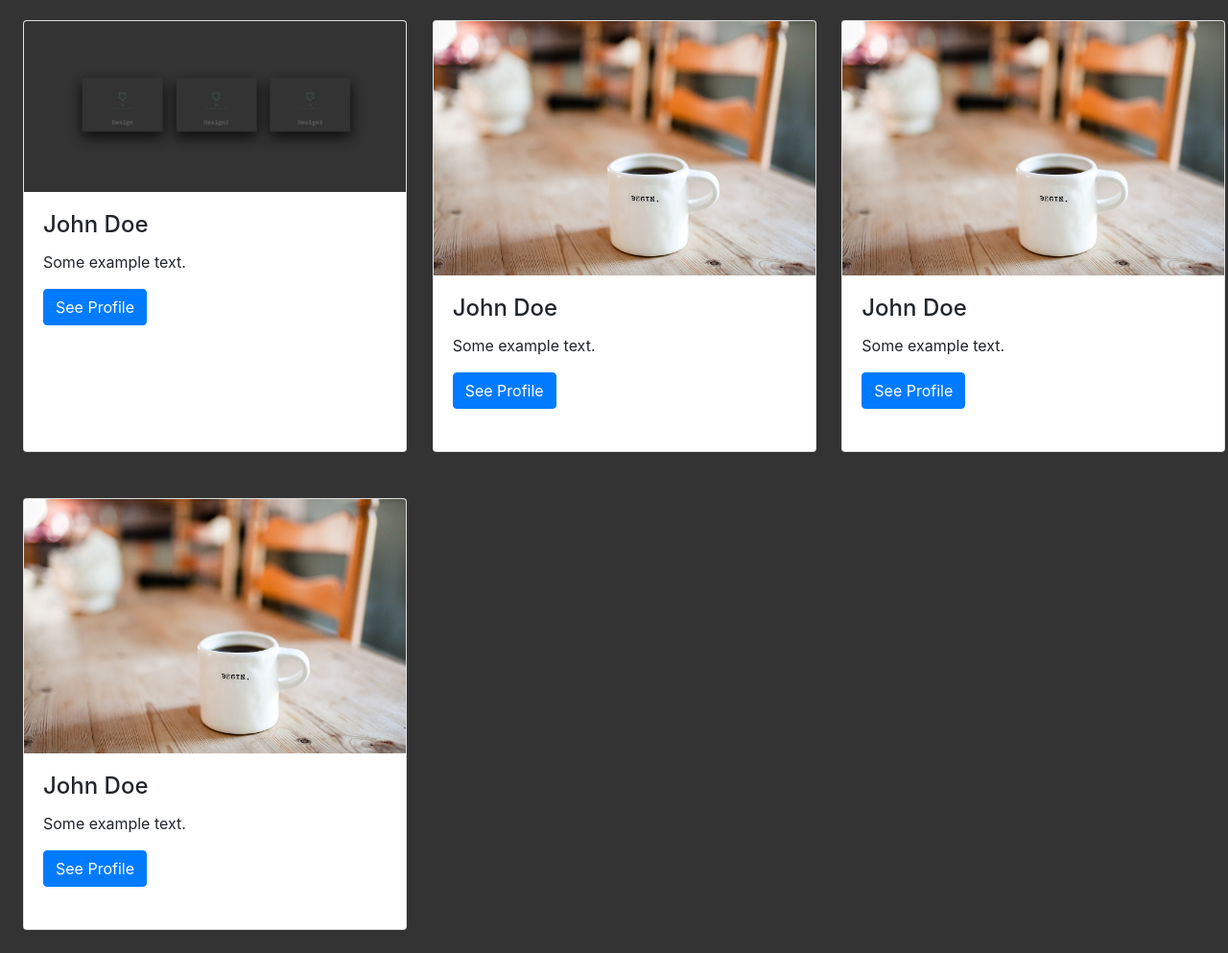
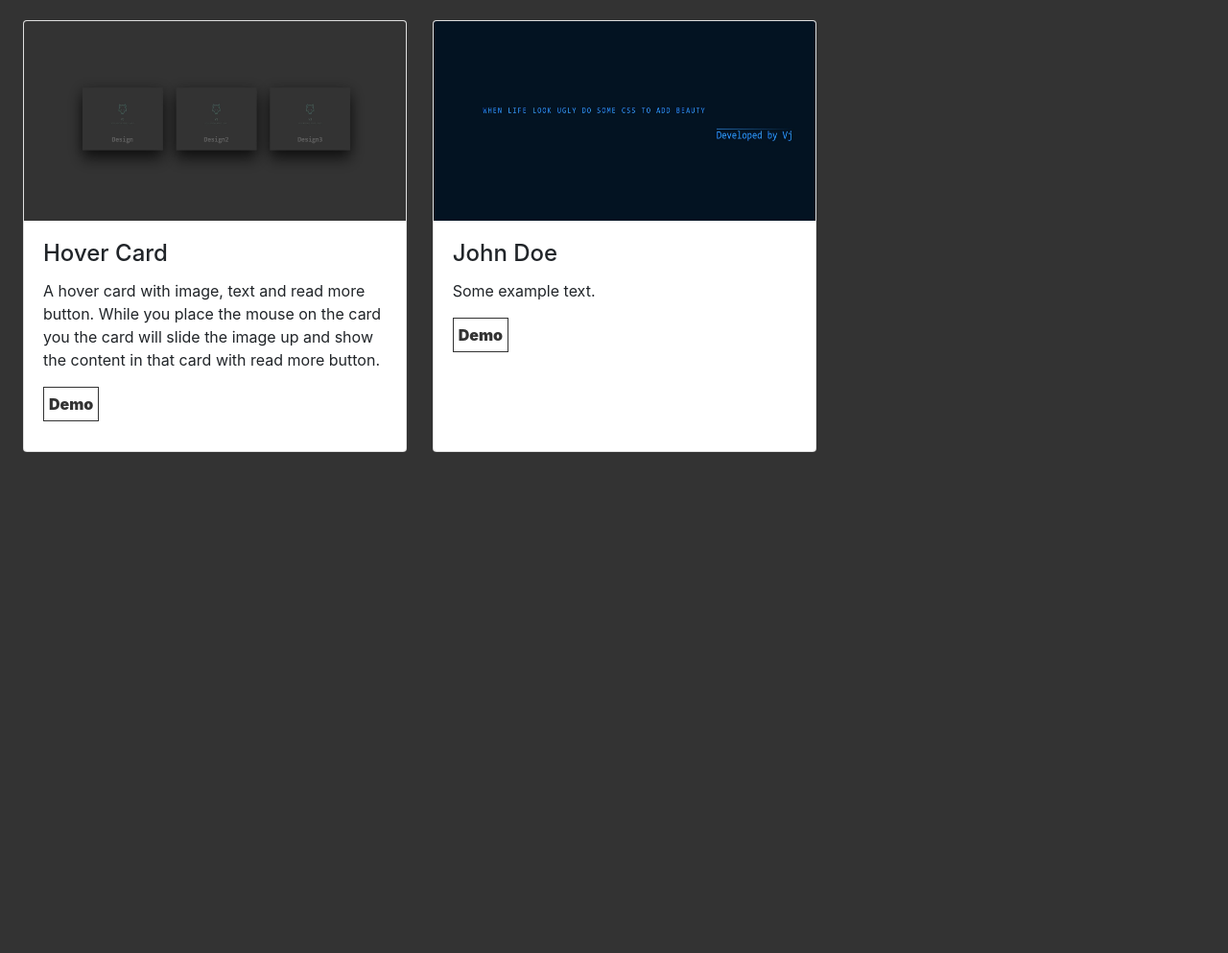
Before and after one commit to vijay9711/widgets, a plain HTML site: page index.html in a window 1280 px wide. Shown: the part 39-1032 px from the top of the page at 96% size. After the commit the page ends 800 px from the top, so only its background shows below. Drawn offline with nearby package versions, Linux system fonts and the light colour scheme.

Commit message:
design in card

```diff
--- a/index.html
+++ b/index.html
@@ -27,15 +27,31 @@
                 alt="Card image"
               />
               <div class="card-body">
-                <h4 class="card-title">John Doe</h4>
-                <p class="card-text">Some example text.</p>
-                <a href="./Hover card/index.html" class="btn btn-primary"
-                  >See Profile</a
-                >
+                <h4 class="card-title">Hover Card</h4>
+                <p class="card-text">
+                  A hover card with image, text and read more button. While you
+                  place the mouse on the card you the card will slide the image
+                  up and show the content in that card with read more button.
+                </p>
+                <a href="./Hover card/index.html">Demo</a>
               </div>
             </div>
           </div>
           <div class="col-sm-4 p-4 m-0">
+            <div class="card" style="width:400px">
+              <img
+                class="card-img-top"
+                src="./assets/widgetThumbnail/neonButton.jpg"
+                alt="Card image"
+              />
+              <div class="card-body">
+                <h4 class="card-title">John Doe</h4>
+                <p class="card-text">Some example text.</p>
+                <a href="./Neon button/index.html">Demo</a>
+              </div>
+            </div>
+          </div>
+          <!-- <div class="col-sm-4 p-4 m-0">
             <div class="card" style="width:400px">
               <img
                 class="card-img-top"
@@ -62,21 +78,7 @@
                 <a href="#" class="btn btn-primary">See Profile</a>
               </div>
             </div>
-          </div>
-          <div class="col-sm-4 p-4 m-0">
-            <div class="card" style="width:400px">
-              <img
-                class="card-img-top"
-                src="./assets/begin-in-coffeeMug.jpg"
-                alt="Card image"
-              />
-              <div class="card-body">
-                <h4 class="card-title">John Doe</h4>
-                <p class="card-text">Some example text.</p>
-                <a href="#" class="btn btn-primary">See Profile</a>
-              </div>
-            </div>
-          </div>
+          </div> -->
         </div>
       </div>
     </div>
--- a/menu.css
+++ b/menu.css
@@ -10,3 +10,20 @@ body {
 .card {
   min-height: 450px !important;
 }
+.card .card-img-top {
+  height: 13rem;
+}
+.card .card-body a {
+  margin-bottom: auto;
+  display: inline-block;
+  text-decoration: none;
+  font-weight: 900;
+  color: #333;
+  padding: 5px;
+  border: 1px solid #333;
+  transition: 0.3s;
+}
+.card .card-body a:hover {
+  color: #fff;
+  background: #333;
+}
```
Also changed, not shown: assets/widgetThumbnail/neonButton.jpg (added).
